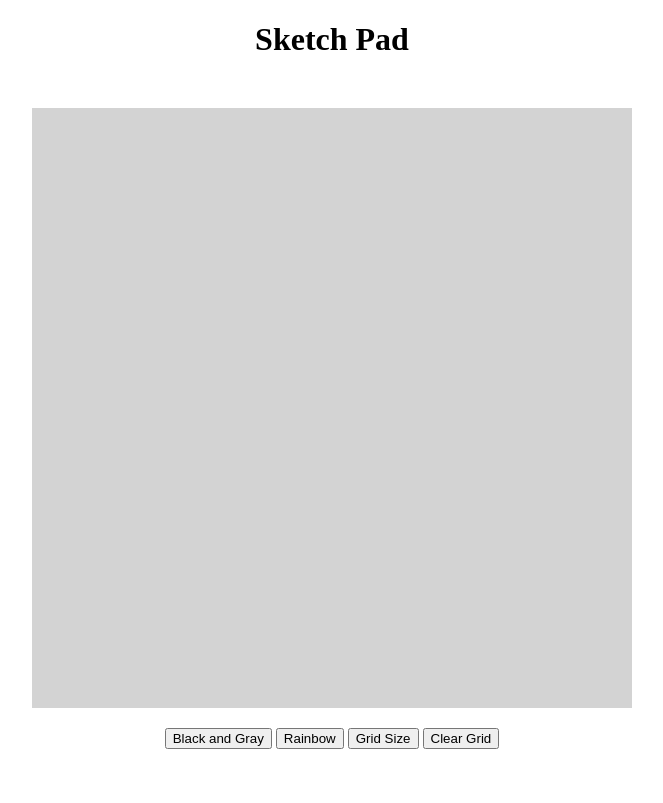
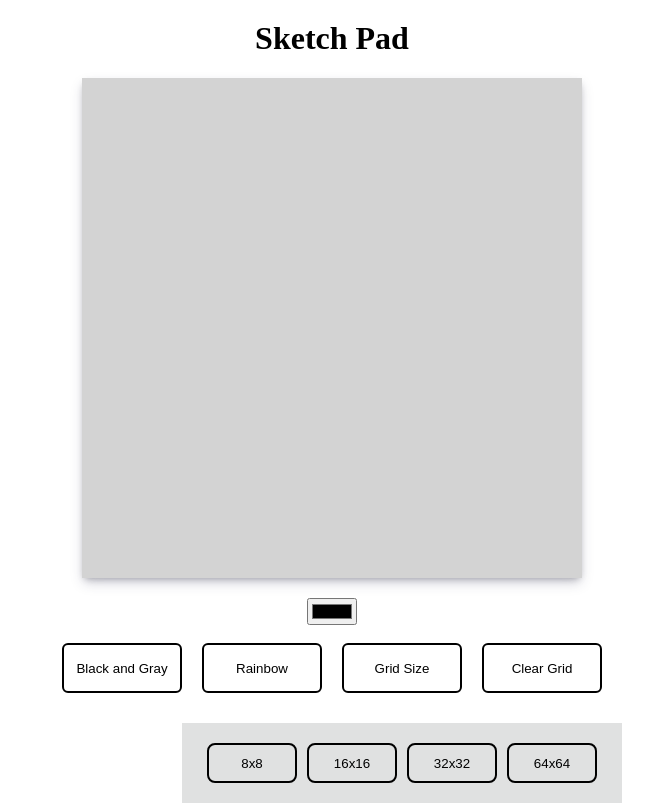
Before and after one commit to Postiey/Etch-A-Sketch, a website: page index.html in a window 1280 px wide. Both pictures are taken after a click on the button "Grid Size". Shown: the whole page, without its empty margins (308-971 px from the left). Drawn offline with Linux system fonts and the light colour scheme.

Commit message:
Created box shadow for the sketch pad to stand out more. Created clearboard functionality, created board resize functionality, and restyled the buttons on the board resize dropdown menu.

```diff
--- a/index.html
+++ b/index.html
@@ -19,11 +19,19 @@
     </div>
 
     <div class="functionBtns">
+        <div class="colorContainer">
+            <input type="color" value="#000000" class="colorPicker">
+        </div>
         <div class="btnContainer">
-            <!-- <input type="color" value="#000000"> -->
             <button class="btn greyscale">Black and Gray</button>
             <button class="btn rainbow">Rainbow</button>
-            <button class="btn">Grid Size</button>
+            <button class="btn gridResize">Grid Size</button>
+            <div class="gridDropdown">
+                <button class="dropBtn first">8x8</button>
+                <button class="dropBtn second">16x16</button>
+                <button class="dropBtn third">32x32</button>
+                <button class="dropBtn four">64x64</button>
+            </div>
             <button class="btn resetGrid">Clear Grid</button>
         </div>
     </div>
--- a/main_script.js
+++ b/main_script.js
@@ -1,22 +1,78 @@
 // Etch-A-Sketch
 // Made by Postiey :)
 
+// Created box shadow
+// Created clearboard function and works properly
+// Setup resize buttons that all work correctly
 
-// To Do
-// Implement color picking html input
-// Clear grid function
-  // Dropdown box for asking if the user really wants to clear the grid
-// Allow users to choose a grid size
-  // Dropdown box to choose what size they would like, between a couple of different options
+const colorPickerBtn = document.querySelector('.colorPicker');
 
+const gridResize = document.querySelector('.gridResize');
+const gridDropdown = document.querySelector('.gridDropdown');
 
 const rainbowBtn = document.querySelector('.rainbow');
 const greyScaleBtn = document.querySelector('.greyscale');
 const clearBtn = document.querySelector('.resetGrid');
+
+const resetBoard = document.querySelector('.gridContainer');
+
+const btn1 = document.querySelector('.first');
+const btn2 = document.querySelector('.second');
+const btn3 = document.querySelector('.third');
+const btn4 = document.querySelector('.four');
+
+let customColor = false;
 let rainbow = false;
 let greyScale = false;
 let boardClear = false;
 
+
+function createBoard(size) {
+    const board = document.querySelector('.gridContainer');
+    board.style.gridTemplateColumns = `repeat(${size}, 1fr)`;
+    board.style.gridTemplateRows = `repeat(${size}, 1fr)`;
+
+    let gridSize = size*size;
+
+    for (let i = 0; i <= gridSize; i++) {
+        const square = document.createElement('div');
+        square.style.backgroundColor = 'lightgray';
+        board.appendChild(square);
+
+        square.addEventListener('mouseenter', e => {
+            square.style.backgroundColor = 'black';
+
+            if (greyScale === true) {
+                square.style.backgroundColor = randomGreyScale();
+            } else if (rainbow === true) {
+                square.style.backgroundColor = `rgb(${rainbowColor()}, ${rainbowColor()}, ${rainbowColor()})`;
+            }
+        });
+    }
+};
+
+// Clears the entire board
+function clearBoard() {
+    let reset = resetBoard;
+    reset.innerHTML = '';
+}
+
+// Creates a random rainbow color when the user drags their mouse over boxes.
+function rainbowColor() {
+    let randNum = Math.floor(Math.random() * 255);
+    return randNum;
+}
+
+// Creates a greyscale pattern with an array of colors
+function randomGreyScale() {
+    let greyCodes = ['525252', '7A7A7A', 'D6D6D6', '000', '292929', '1C2122', '1C2735', '2F3D4F'];
+    let randNum = Math.floor(Math.random() * 5);
+    let newNumber = greyCodes[randNum];
+    let colorCode = "#" + newNumber;
+    return colorCode;
+}
+
+// Event Listeners //
 rainbowBtn.addEventListener('click', e => {
     if (rainbow != true) {
         rainbow = true;
@@ -35,59 +91,28 @@ greyScaleBtn.addEventListener('click', e => {
     }
 });
 
-function createBoard(size) {
-    const board = document.querySelector('.gridContainer');
-    board.style.gridTemplateColumns = `repeat(${size}, 1fr)`;
-    board.style.gridTemplateRows = `repeat(${size}, 1fr)`;
-
-    let gridSize = size*size;
-
-    for (let i = 0; i <= gridSize; i++) {
-        const square = document.createElement('div');
-        square.style.backgroundColor = 'lightgray';
-        board.appendChild(square);
-
-        square.addEventListener('mouseenter', e => {
-            square.style.backgroundColor = 'black';
-
-            if (greyScale === true) {
-                square.style.backgroundColor = randomGreyScale();
-                // square.style.backgroundColor = `black`;
-                // ;
-            } else if (rainbow === true) {
-                square.style.backgroundColor = `rgb(${rainbowColor()}, ${rainbowColor()}, ${rainbowColor()})`;
-            }
-        });
-    }
-};
-
-// Creates a random rainbow color when the user drags their mouse over boxes.
-function rainbowColor() {
-    let randNum = Math.floor(Math.random() * 255);
-    return randNum;
-}
-
-// Creates a greyscale pattern with an array of colors
-function randomGreyScale() {
-    let greyCodes = ['525252', '7A7A7A', 'D6D6D6', '000', '292929', '1C2122', '1C2735', '2F3D4F'];
-    let randNum = Math.floor(Math.random() * 5);
-    let newNumber = greyCodes[randNum];
-    let colorCode = "#" + newNumber;
-    return colorCode;
-}
-
-// Clears Grid
-
-clearBtn.addEventListener('click', e => {
-    if (boardClear === false) {
-        boardClear = true;
-    } else {
-        alert("The board is already cleared!");
-    }
+gridResize.addEventListener('click', e => {
+    gridDropdown.classList.toggle('notHidden');
 });
 
+btn1.addEventListener('click', e => {
+    clearBoard();
+    createBoard(8);
+});
 
+btn2.addEventListener('click', e => {
+    clearBoard();
+    createBoard(16);
+});
 
+btn3.addEventListener('click', e => {
+    clearBoard();
+    createBoard(32);
+});
 
+btn4.addEventListener('click', e => {
+    clearBoard();
+    createBoard(64);
+});
 
-createBoard(10);
+createBoard(16);
--- a/styles.css
+++ b/styles.css
@@ -12,45 +12,82 @@ body {
     text-align: center;
 }
 
+.header h1 {
+    margin-top: 20px;
+}
+
 .grid {
     height: 100%;
     width: 100%;
     display: flex;
     justify-content: center;
     align-items: center;
-    margin-top: 50px;
+    margin-top: 20px;
 }
 
 .gridContainer {
-    height: 600px;
-    width: 600px;
+    height: 500px;
+    width: 500px;
     background-color: gray;
     display: grid;
+    box-shadow: rgba(50, 50, 93, 0.25) 0px 6px 12px -2px, rgba(0, 0, 0, 0.3) 0px 3px 7px -3px;
 }
 
 .functionBtns {
     display: flex;
     justify-content: center;
     align-items: center;
+    flex-direction: column;
     margin-top: 20px;
+}
+
+.btnContainer {
+    display: flex;
+    justify-content: space-evenly;
+    align-items: center;
+    flex-direction: row;
+    margin-top: 18px;
+}
+
+.btn {
+    height: 50px;
+    width: 120px;
+    margin-left: 10px;
+    margin-right: 10px;
+    background-color: transparent;
+    border: 2px solid black;
+    border-radius: 6px;
+    cursor: pointer;
 }
 
 
 
 /* Grid Dropdown menu */
 
-.gridMenu {
-    background-color: red;
-    padding-top: 10px;
-    padding-bottom: 10px;
+.gridDropdown {
+    height: auto;
+    width: auto;
     position: absolute;
-    top: 780px;
-    left: 748px;
+    display: none;
+    flex-direction: row;
+    align-items: center;
+    justify-content: center;
+    margin-top: 190px;
+    margin-left: 140px;
+    background-color: #E0E1E1;
+    padding: 20px;
 }
 
-.gridMenuContainer {
+.dropBtn {
+    margin-left: 5px;
+    margin-right: 5px;
+    height: 40px;
+    width: 90px;
+    background-color: transparent;
+    border: 2px solid black;
+    border-radius: 8px;
+}
+
+.notHidden {
     display: flex;
-    flex-direction: column;
-    align-items: center;
-    justify-content: center;
 }
```
